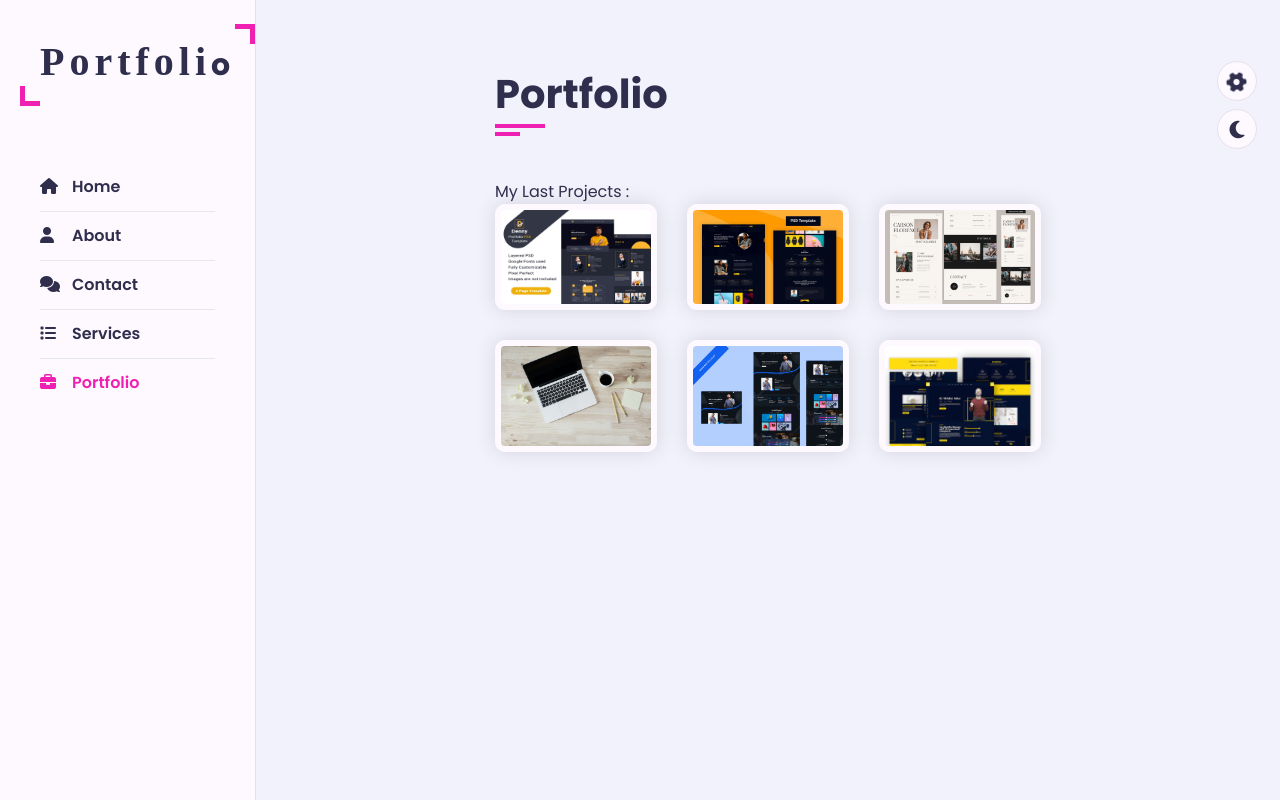
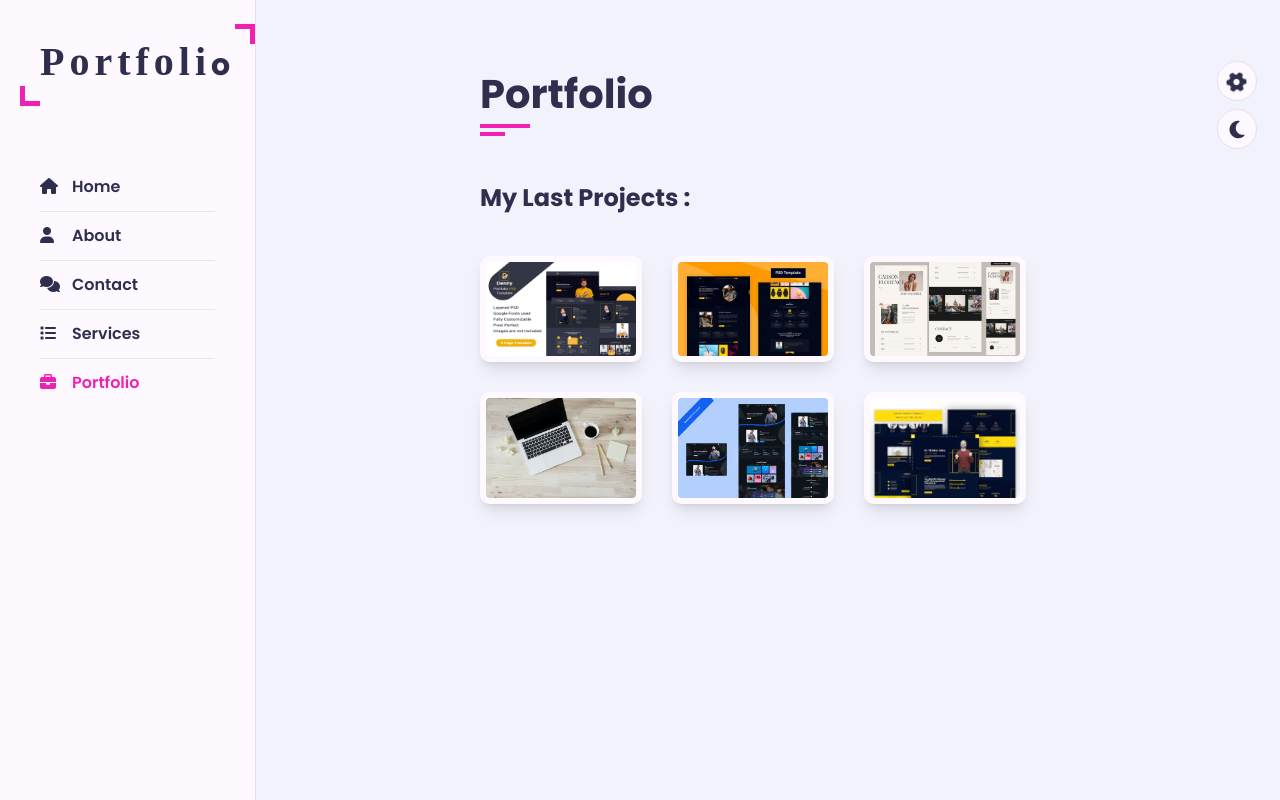
Before and after one commit to SinaverOsmanov/portfolio, a React (Vite) app: page /portfolio in a window 1280 px wide. Built offline with nearby package versions, Linux system fonts and the light colour scheme; a web font is replaced by a local one.

Commit message:
fix: fixed portfolio page styles

```diff
--- a/src/App.css
+++ b/src/App.css
@@ -31,12 +31,17 @@ body {
     text-decoration: none;
     box-sizing: border-box;
 }
+
 ::before,
 ::after {
     box-sizing: border-box;
 }
 ul {
     list-style: none;
+}
+
+h3 {
+    font-weight: 700 !important;
 }
 .section {
     min-height: 100vh;
@@ -69,11 +74,6 @@ ul {
 } */
 .hidden {
     display: none !important;
-}
-
-.padd-15 {
-    padding-left: 15px;
-    padding-right: 15px;
 }
 
 /* .container {
@@ -127,9 +127,6 @@ ul {
 }
 .btn:hover {
     transform: scale(1.05);
-}
-.shadow-dark {
-    box-shadow: 0 0 20px rgba(48, 46, 77, 0.15);
 }
 /* aside */
 .aside {
@@ -299,7 +296,6 @@ h3.my-profession {
     border-radius: 5px;
     height: 400px;
 }
-
 /* About */
 .about .about-content .about-text h3 {
     font-size: 24px;
@@ -493,11 +489,13 @@ h3.my-profession {
 
 .portfolio .portfolio-heiding h2 {
     color: var(--text-black-900);
+    font-size: 24px;
 }
 .portfolio .portfolio-item {
     flex: 0 0 33.33%;
     max-width: 33.33%;
     margin-bottom: 30px;
+    padding-right: 30px;
 }
 .portfolio .portfolio-item .portfolio-item-inner {
     border: 6px solid var(--bg-black-100);
--- a/src/components/About.tsx
+++ b/src/components/About.tsx
@@ -145,7 +145,7 @@ export default function About() {
                                 <h3 className="title">Education</h3>
                                 <div className="flex flex-row">
                                     <div className="timeline-box">
-                                        <div className="timeline shadow-dark">
+                                        <div className="timeline shadow-lg">
                                             timeline item
                                             <div className="timeline-item">
                                                 <div className="circle-dot"></div>
@@ -173,7 +173,7 @@ export default function About() {
                                 <h3 className="title">Experience</h3>
                                 <div className="flex flex-row">
                                     <div className="timeline-box">
-                                        <div className="timeline shadow-dark">
+                                        <div className="timeline shadow-lg">
                                             timeline item
                                             <div className="timeline-item">
                                                 <div className="circle-dot"></div>
--- a/src/components/Portfolio.tsx
+++ b/src/components/Portfolio.tsx
@@ -3,19 +3,19 @@ export default function Portfolio() {
         <section className="portfolio section" id="portfolio">
             <div className="container pt-16">
                 <div className="row">
-                    <div className="basis-full mb-14 section-title padd-15">
+                    <div className="basis-full mb-14 section-title">
                         <h2>Portfolio</h2>
                     </div>
                 </div>
-                <div className="row">
-                    <div className="portfolio-heiding padd-15">
-                        <h2>My Last Projects :</h2>
+                <div className="row mb-10">
+                    <div className="portfolio-heiding">
+                        <h2 className="font-bold">My Last Projects :</h2>
                     </div>
                 </div>
                 <div className="row">
                     {/* portfolio item start  */}
-                    <div className="portfolio-item padd-15">
-                        <div className="portfolio-item-inner shadow-dark">
+                    <div className="portfolio-item">
+                        <div className="portfolio-item-inner shadow-lg">
                             <div className="portfolio-img">
                                 <img src="/assets/portfolio1.webp" alt="" />
                             </div>
@@ -23,8 +23,8 @@ export default function Portfolio() {
                     </div>
                     {/* portfolio item end  */}
                     {/* portfolio item start  */}
-                    <div className="portfolio-item padd-15">
-                        <div className="portfolio-item-inner shadow-dark">
+                    <div className="portfolio-item">
+                        <div className="portfolio-item-inner shadow-lg">
                             <div className="portfolio-img">
                                 <img src="/assets/portfolio2.webp" alt="" />
                             </div>
@@ -32,8 +32,8 @@ export default function Portfolio() {
                     </div>
                     {/* portfolio item end  */}
                     {/* portfolio item start  */}
-                    <div className="portfolio-item padd-15">
-                        <div className="portfolio-item-inner shadow-dark">
+                    <div className="portfolio-item">
+                        <div className="portfolio-item-inner shadow-lg">
                             <div className="portfolio-img">
                                 <img src="/assets/portfolio3.webp" alt="" />
                             </div>
@@ -41,8 +41,8 @@ export default function Portfolio() {
                     </div>
                     {/* portfolio item end  */}
                     {/* portfolio item start  */}
-                    <div className="portfolio-item padd-15">
-                        <div className="portfolio-item-inner shadow-dark">
+                    <div className="portfolio-item">
+                        <div className="portfolio-item-inner shadow-lg">
                             <div className="portfolio-img">
                                 <img src="/assets/portfolio4.jpeg" alt="" />
                             </div>
@@ -50,8 +50,8 @@ export default function Portfolio() {
                     </div>
                     {/* portfolio item end  */}
                     {/* portfolio item start  */}
-                    <div className="portfolio-item padd-15">
-                        <div className="portfolio-item-inner shadow-dark">
+                    <div className="portfolio-item">
+                        <div className="portfolio-item-inner shadow-lg">
                             <div className="portfolio-img">
                                 <img src="/assets/portfolio5.webp" alt="" />
                             </div>
@@ -59,8 +59,8 @@ export default function Portfolio() {
                     </div>
                     {/* portfolio item end  */}
                     {/* portfolio item start  */}
-                    <div className="portfolio-item padd-15">
-                        <div className="portfolio-item-inner shadow-dark">
+                    <div className="portfolio-item">
+                        <div className="portfolio-item-inner shadow-lg">
                             <div className="portfolio-img">
                                 <img src="/assets/portfolio6.webp" alt="" />
                             </div>
--- a/src/main.tsx
+++ b/src/main.tsx
@@ -3,7 +3,17 @@ import ReactDOM from 'react-dom/client';
 import App from './App';
 import './index.css';
 
-ReactDOM.createRoot(document.getElementById('root')!).render(
+let root = document.getElementById('root');
+
+if (!root) {
+    root = document.createElement('div');
+
+    root.id = 'root';
+
+    window.document.body.appendChild(root);
+}
+
+ReactDOM.createRoot(root).render(
     <React.StrictMode>
         <App />
     </React.StrictMode>,
```
